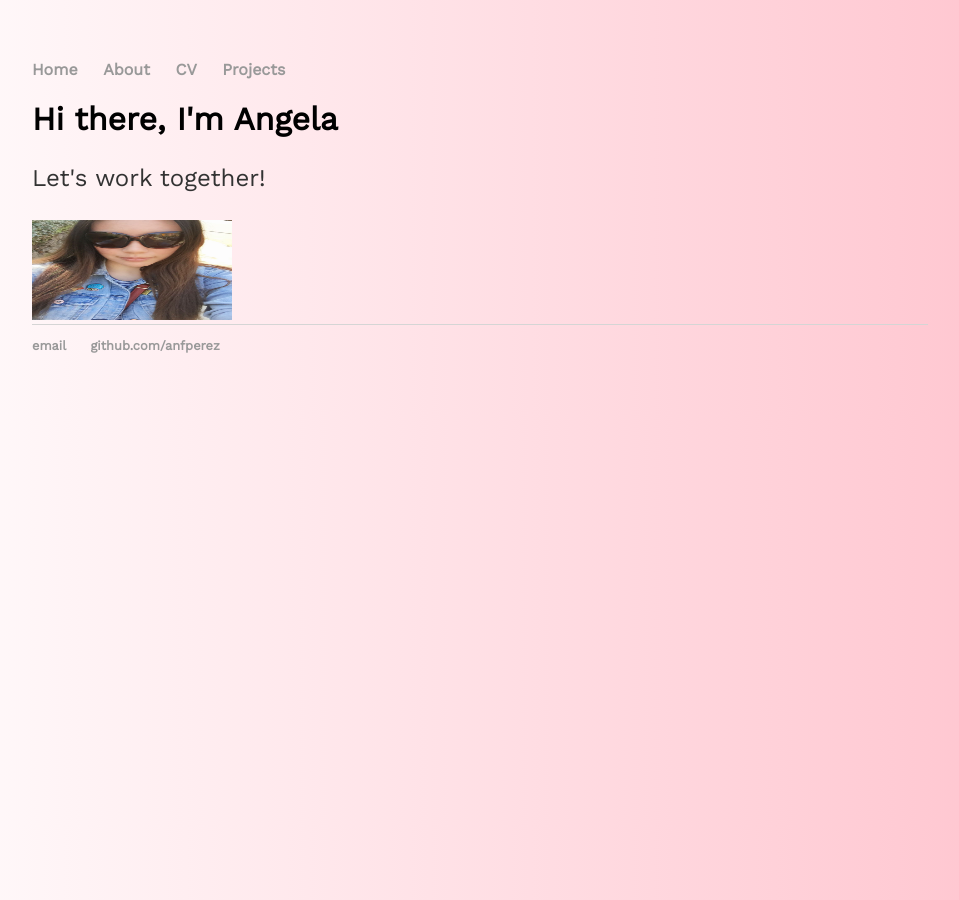
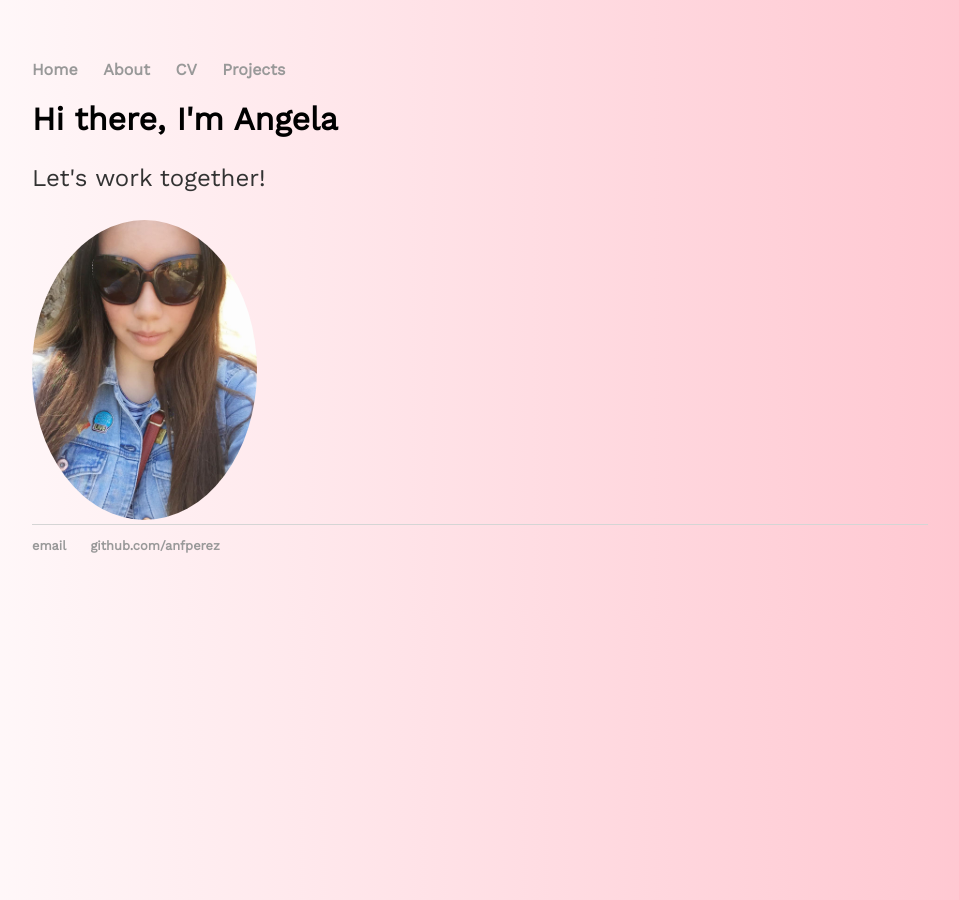
Before and after one commit to anfperez/anfperez.github.io, a Jekyll site: the page built from index.html, in a window 1280 px wide. Shown: the whole page, without its empty margins (160-1119 px from the left). Built offline with Jekyll 4.4.1, drawn with Linux system fonts in a browser that asks for light colours.

Commit message:
made changes

```diff
--- a/css/main.css
+++ b/css/main.css
@@ -33,6 +33,6 @@ footer {
 }
 
 img {
-    width: 200px;
-    height: 100px;
+    height: 300px;
+    border-radius: 50%;
 }
--- a/index.html
+++ b/index.html
@@ -5,7 +5,5 @@ title: Angela Perez, Developer
 <div class="blurb ">
 	<h1 class = "typewriter">Hi there, I'm Angela</h1>
 	<p>Let's work together!</p>
-</div>
-<div class="pic">
 	<img src="angela.jpg" />
 </div>
```
